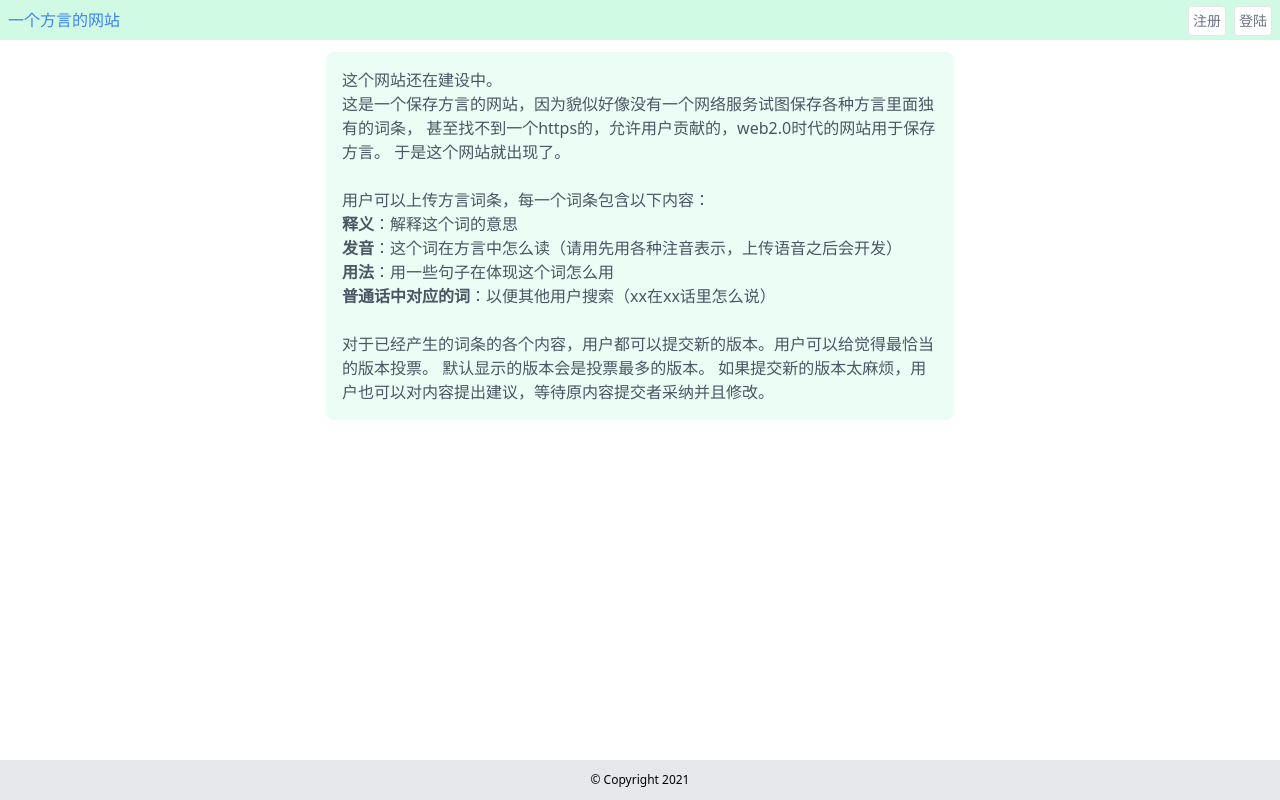
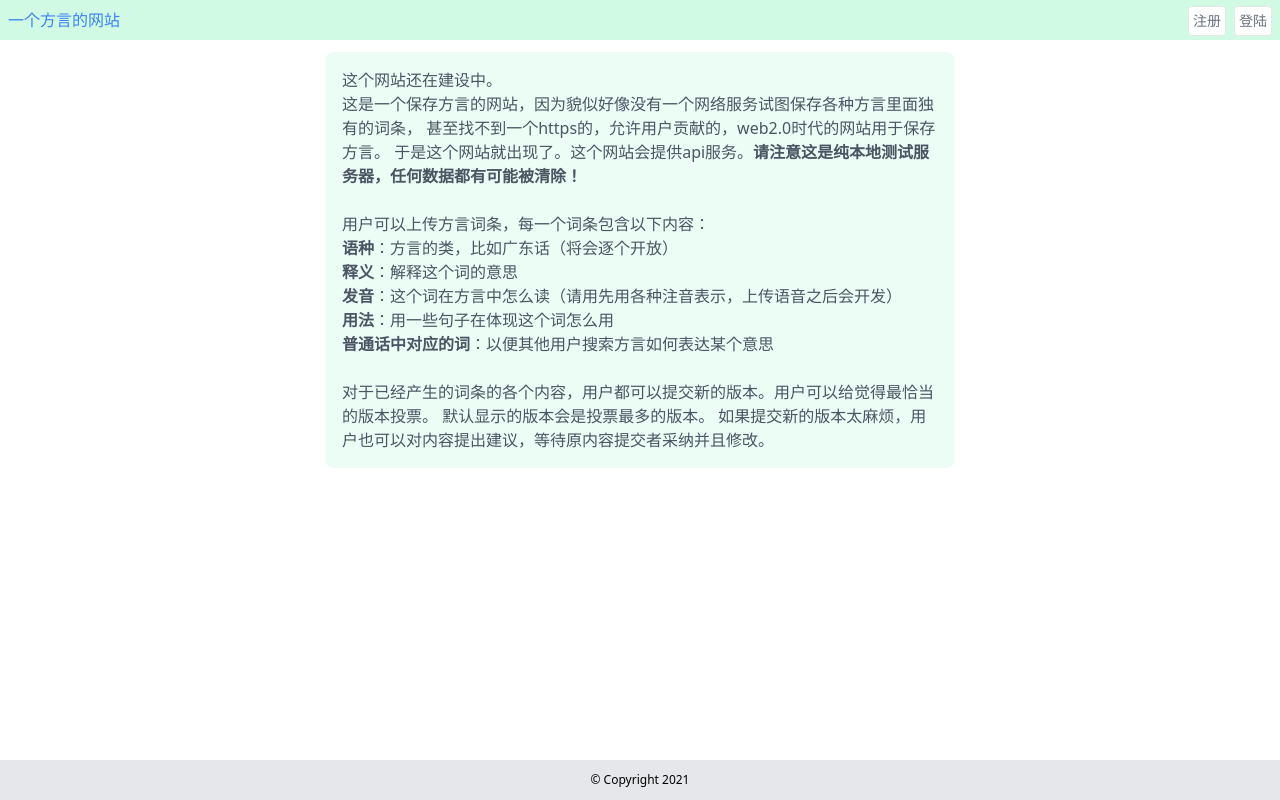
Before and after one commit to yijunx/dialects.io-ui, a React (Create React App) app in the folder app/: page / in a window 1280 px wide. Built offline with nearby package versions, Linux system fonts and the light colour scheme.

Commit message:
update homepage

```diff
--- a/app/src/views/Home.js
+++ b/app/src/views/Home.js
@@ -14,12 +14,16 @@ function Home() {
       <p>
         这是一个保存方言的网站，因为貌似好像没有一个网络服务试图保存各种方言里面独有的词条，
         甚至找不到一个https的，允许用户贡献的，web2.0时代的网站用于保存方言。
-        于是这个网站就出现了。
+        于是这个网站就出现了。这个网站会提供api服务。
+        <b>请注意这是纯本地测试服务器，任何数据都有可能被清除！</b>
       </p>
       <br />
 
       <ul>
         用户可以上传方言词条，每一个词条包含以下内容：
+        <li>
+          <b>语种</b>：方言的类，比如广东话（将会逐个开放）
+        </li>
         <li>
           <b>释义</b>：解释这个词的意思
         </li>
@@ -31,7 +35,7 @@ function Home() {
           <b>用法</b>：用一些句子在体现这个词怎么用
         </li>
         <li>
-          <b>普通话中对应的词</b>：以便其他用户搜索（xx在xx话里怎么说）
+          <b>普通话中对应的词</b>：以便其他用户搜索方言如何表达某个意思
         </li>
       </ul>
       <br />
```
